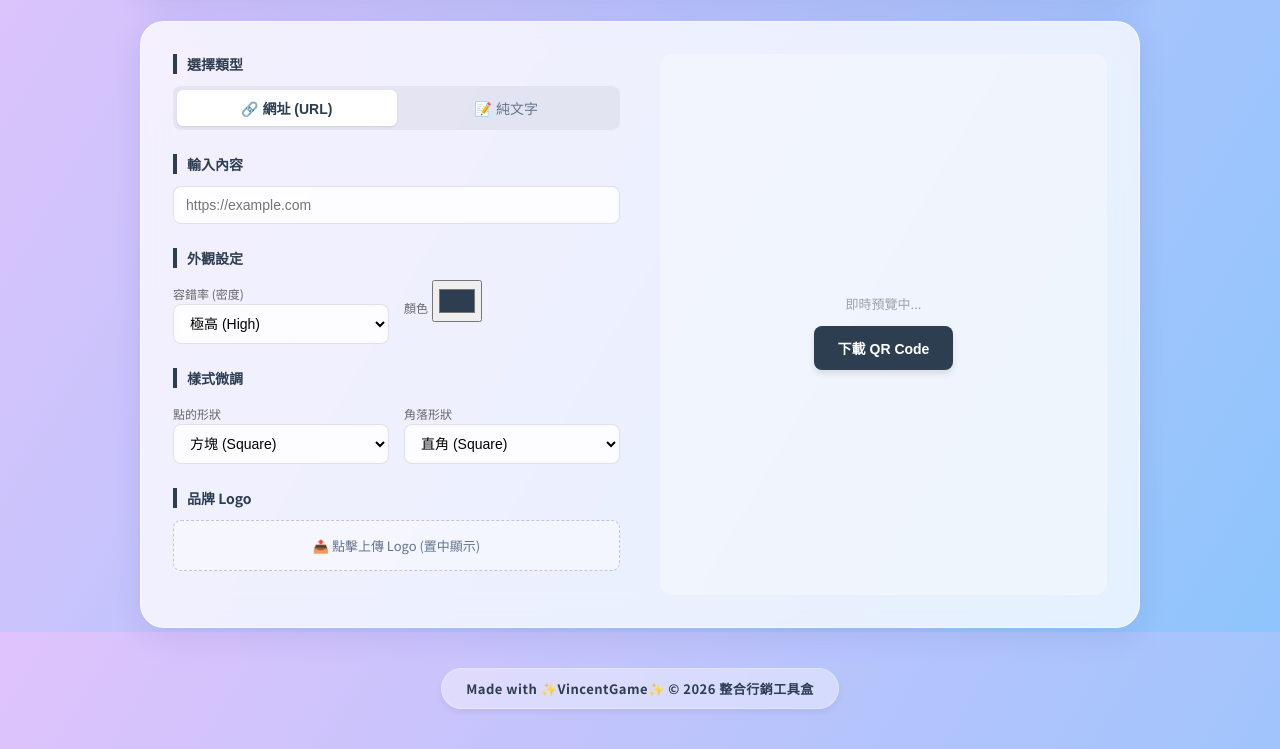
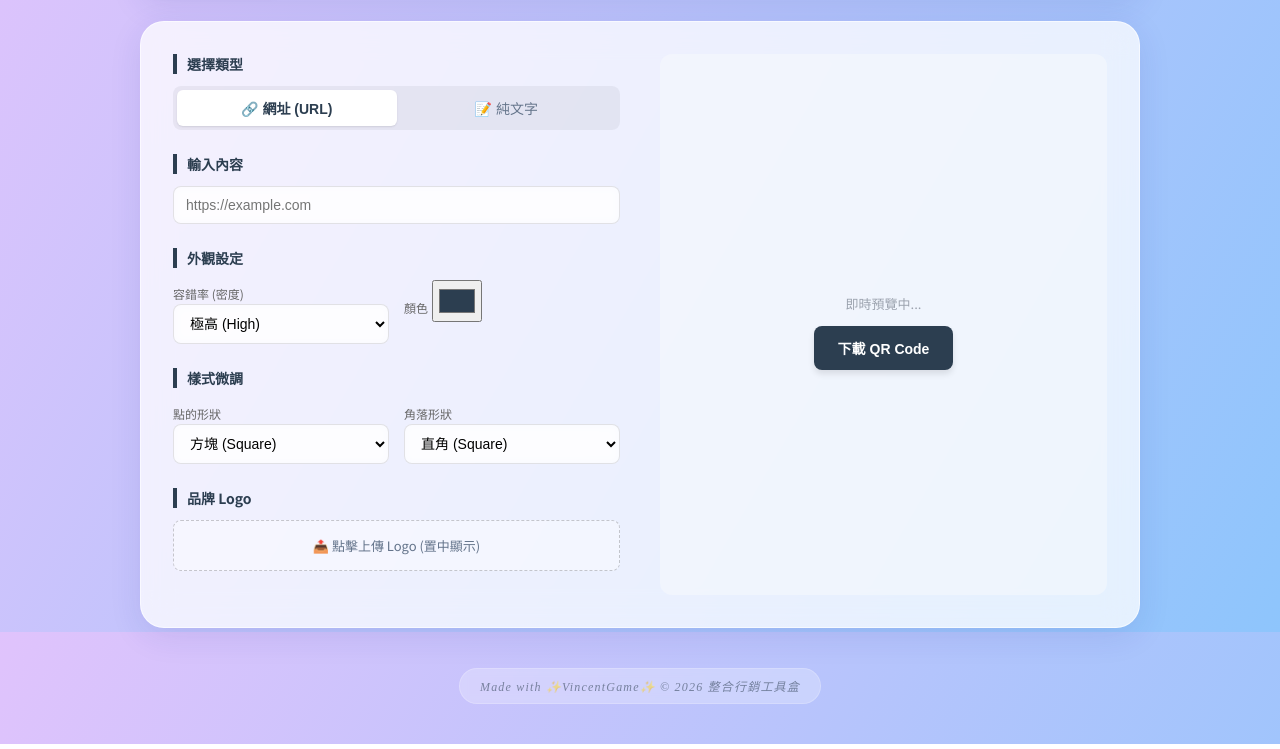
Before and after one commit to VincentCodeX/Marketing-Tools, a plain HTML site: page index.html in a window 1280 px wide. Shown: the part 168-917 px from the top of the page. Drawn offline with Linux system fonts and the light colour scheme; a script that the page names is missing.

Commit message:
Update style.css

```diff
--- a/style.css
+++ b/style.css
@@ -408,42 +408,46 @@ input:checked + .slider:before { transform: translateX(20px); }
     input[type="text"], input[type="url"], input[type="number"], select { font-size: 16px; padding: 12px; }
 }
 
-/* --- 頁尾專用樣式 (Glass Pill Style) --- */
+/* --- 頁尾專用樣式 (文青質感版) --- */
 .app-footer {
-    margin-top: 40px;         /* 與上方卡片保持距離 */
-    margin-bottom: 20px;      /* 與視窗底部保持距離 */
-    padding: 10px 24px;       /* 內部留白 */
+    margin-top: 40px;
+    margin-bottom: 20px;
+    padding: 8px 20px;
     text-align: center;
-    font-size: 13px;
-    font-weight: 600;
-    color: var(--primary);    /* 使用主色調 */
-    letter-spacing: 0.5px;    /* 字距稍微拉開一點點，比較高級 */
 
-    /* 玻璃膠囊效果 */
-    background: rgba(255, 255, 255, 0.4);
+    /* 文學感核心設定 */
+    font-family: "Songti TC", "Noto Serif TC", serif; /* 優先使用宋體或襯線體 */
+    font-size: 12px;            /* 字體縮小，更顯精緻 */
+    font-weight: 500;
+    color: rgba(44, 62, 80, 0.55); /* 顏色調淡，變成半透明的灰藍色 */
+    letter-spacing: 1.2px;      /* 字距拉開，營造呼吸感 */
+    font-style: italic;         /* 斜體，像手寫簽名的感覺 */
+
+    /* 極淡的玻璃膠囊 */
+    background: rgba(255, 255, 255, 0.25); /* 背景更透明 */
     backdrop-filter: blur(4px);
     -webkit-backdrop-filter: blur(4px);
-    border: 1px solid rgba(255, 255, 255, 0.3);
-    border-radius: 50px;      /* 變成圓弧膠囊狀 */
-    box-shadow: 0 4px 6px rgba(0, 0, 0, 0.05);
+    border: 1px solid rgba(255, 255, 255, 0.2);
+    border-radius: 50px;
 
-    /* 動畫：滑鼠移上去稍微亮一點 */
-    transition: all 0.3s ease;
+    /* 讓它不那麼搶眼，滑鼠放上去才清楚 */
+    transition: all 0.5s ease;
     cursor: default;
+    user-select: none; /* 防止選取文字，保持美觀 */
 }
 
+/* 滑鼠移過去時，字體變清楚，稍微浮起 */
 .app-footer:hover {
-    background: rgba(255, 255, 255, 0.6);
+    background: rgba(255, 255, 255, 0.5);
+    color: var(--primary); /* 變回深色，確保想看時看得到 */
     transform: translateY(-2px);
-    box-shadow: 0 6px 12px rgba(0, 0, 0, 0.1);
+    box-shadow: 0 4px 10px rgba(0, 0, 0, 0.05);
 }
 
-/* 手機版微調 */
 @media (max-width: 768px) {
     .app-footer {
+        width: auto;
+        font-size: 11px; /* 手機上再小一點 */
         margin-top: 30px;
-        width: 100%;           /* 手機版不用膠囊，直接置底也不錯，或者保持膠囊 */
-        max-width: 90%;        /* 避免太寬 */
-        font-size: 12px;
     }
 }
```
